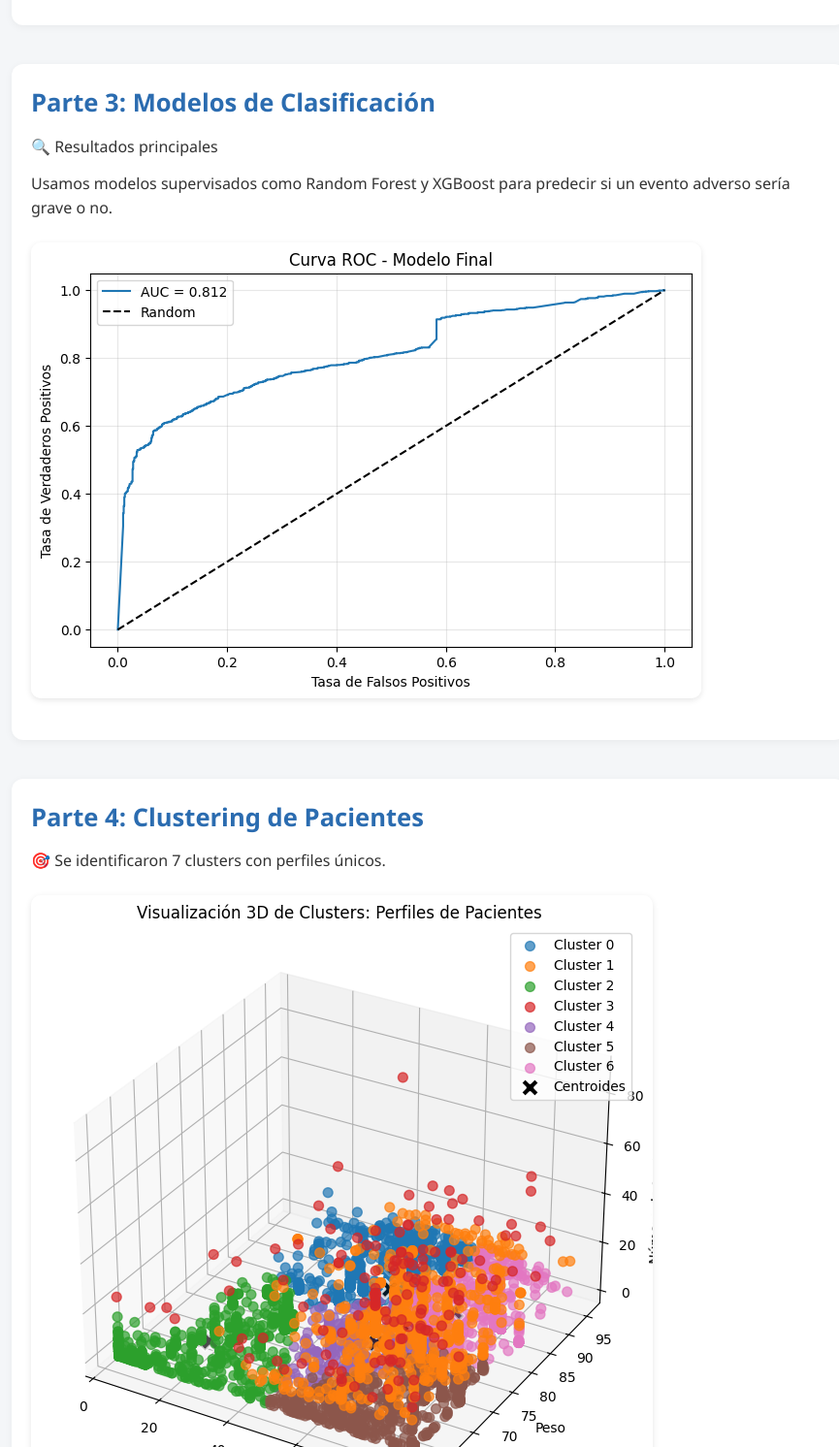
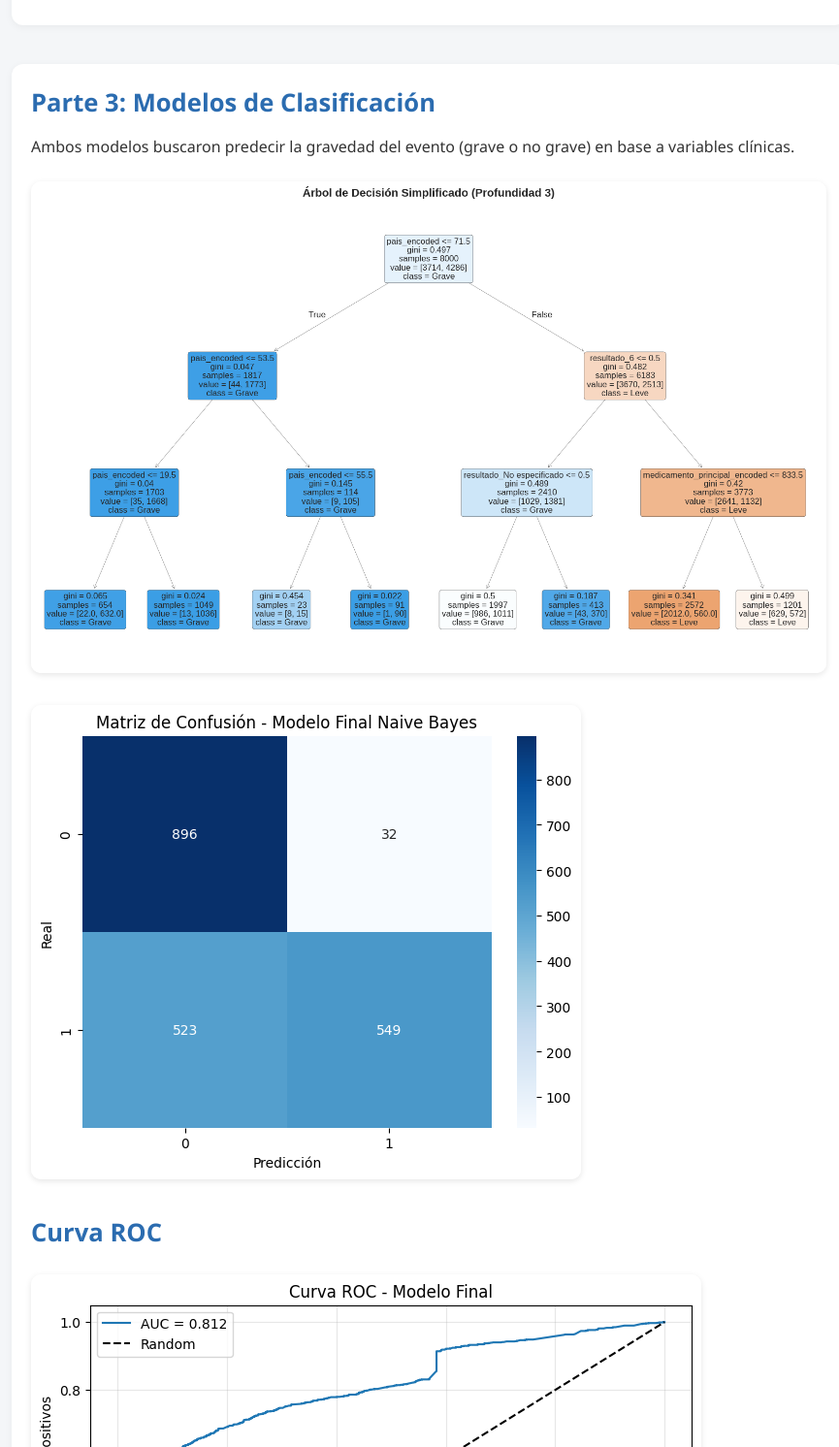
Before and after one commit to Davgarrido/Davgarrido.github.io, a plain HTML site: page index.html in a window 1280 px wide. Shown: the part 2680-4172 px from the top of the page at 97% size, without its empty margins (198-1063 px from the left). Drawn offline with Linux system fonts and the light colour scheme.

Commit message:
version 0.6

```diff
--- a/index.html
+++ b/index.html
@@ -56,10 +56,12 @@
     <img src="img/valores_nulos.png" alt="Valores nulos">
   </section>
 
-  <section>
+      <section>
     <h2>Parte 3: Modelos de Clasificación</h2>
-    <p>🔍 Resultados principales</p>
-    <p>Usamos modelos supervisados como Random Forest y XGBoost para predecir si un evento adverso sería grave o no.</p>
+    <p>Ambos modelos buscaron predecir la gravedad del evento (grave o no grave) en base a variables clínicas.<p>
+    <img src="img/arbol de decision.png" alt="arbol">
+    <img src="img/matriz de confusion.png" alt="matriz">
+    <h2>Curva ROC</h2>
     <img src="img/roc_curve.png" alt="ROC Curve">
   </section>
 
```
Also changed, not shown: img/arbol de decision.png (added), img/matriz de confusion.png (added).
